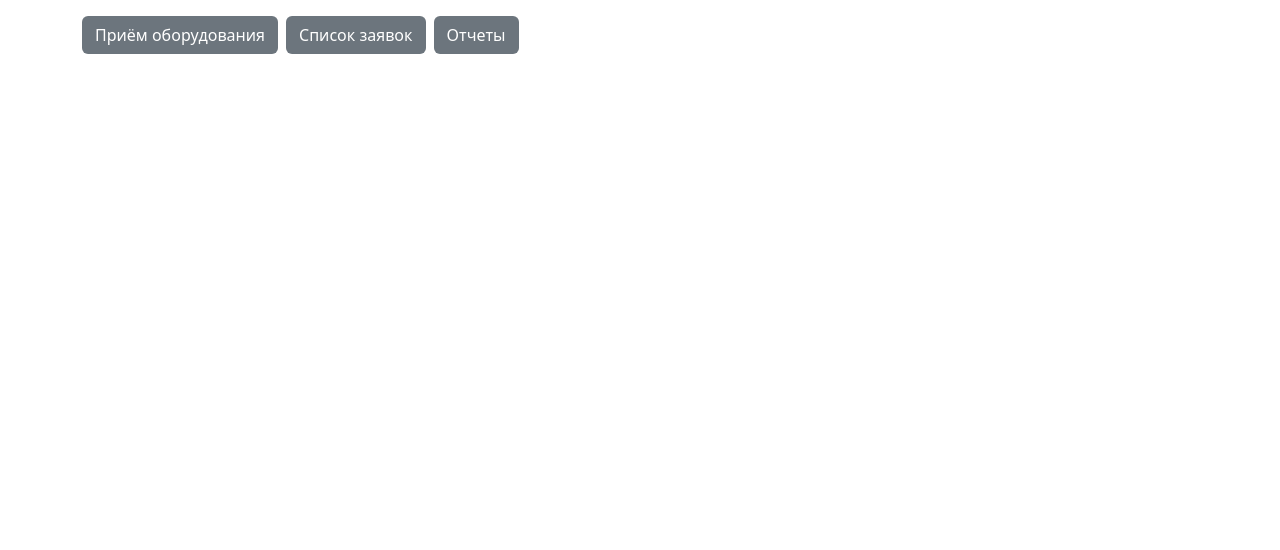
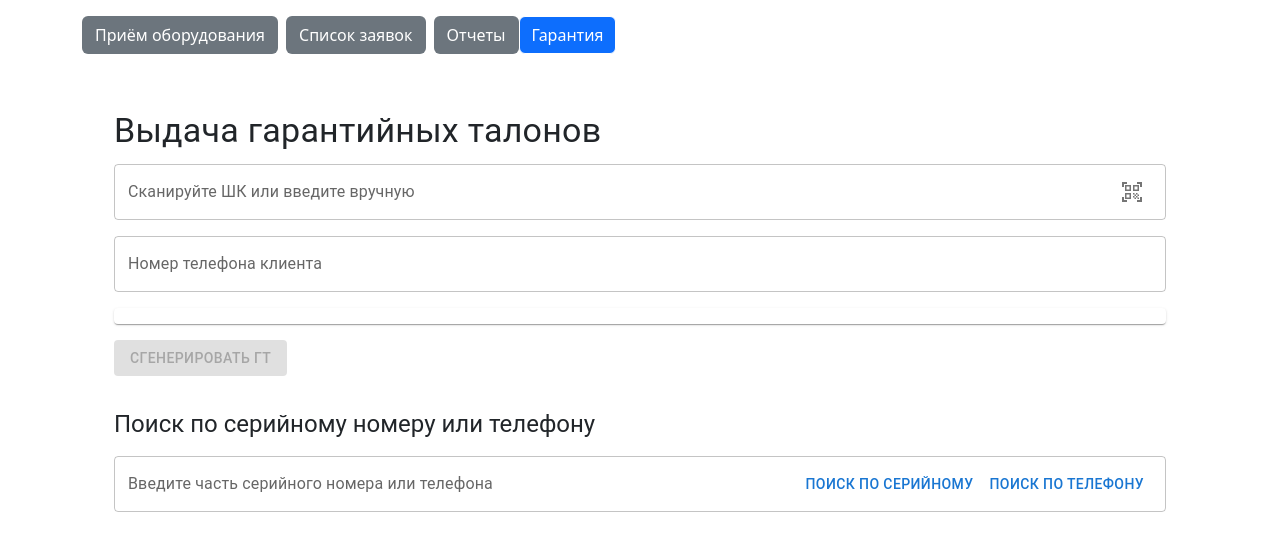
Before and after one commit to tetsergs/service-center, a React (Create React App) app: page /warranty in a window 1280 px wide. Shown: the top 550 px of the page. Built offline with nearby package versions, Linux system fonts and the light colour scheme.

Commit message:
warranties test

```diff
--- a/src/App.js
+++ b/src/App.js
@@ -3,7 +3,7 @@ import { BrowserRouter as Router, Routes, Route, NavLink } from 'react-router-do
 import ReceptionPage from './pages/ReceptionPage';
 import OrdersPage from './pages/OrdersPage';
 import ReportsPage from './pages/ReportsPage';
-
+import WarrantyPage from './pages/WarrantyPage';
 
 function App() {
   return (
@@ -13,12 +13,13 @@ function App() {
 <NavLink className="btn me-2" to="/" style={({ isActive }) => ({ backgroundColor: isActive ? '#0d6efd' : '#6c757d', color: '#fff' })}>Приём оборудования</NavLink>
 <NavLink className="btn me-2" to="/orders" style={({ isActive }) => ({ backgroundColor: isActive ? '#0d6efd' : '#6c757d', color: '#fff' })}>Список заявок</NavLink>
 <NavLink className="btn" to="/reports" style={({ isActive }) => ({ backgroundColor: isActive ? '#0d6efd' : '#6c757d', color: '#fff' })}>Отчеты</NavLink>
-
+<NavLink className="btn" to="/warranty" style={({ isActive }) => ({ backgroundColor: isActive ? '#0d6efd' : '#6c757d', color: '#fff' })}>Гарантия</NavLink>
         </nav>
         <Routes>
           <Route path="/" element={<ReceptionPage />} />
           <Route path="/orders" element={<OrdersPage />} />
           <Route path="/reports" element={<ReportsPage />} />
+          <Route path="/warranty" element={<WarrantyPage />} />
         </Routes>
       </div>
     </Router>
--- /dev/null
+++ b/src/components/WarrantyForm.js
@@ -0,0 +1,190 @@
+// src/components/WarrantyForm.jsx
+import React, { useState, useEffect, useRef } from 'react';
+import {
+  TextField, Button, Typography, Box, Paper, List, ListItem, InputAdornment,
+  Dialog, DialogTitle, DialogContent, IconButton
+} from '@mui/material';
+import { QrCodeScanner } from '@mui/icons-material';
+import { collection, addDoc, getDocs, query } from 'firebase/firestore';
+import { db } from '../firebase';
+import jsPDF from 'jspdf';
+import autoTable from 'jspdf-autotable';
+import { Html5Qrcode } from 'html5-qrcode';
+import logo from '../assets/logo.png';
+
+const WarrantyForm = () => {
+  const [serials, setSerials] = useState([]);
+  const [input, setInput] = useState('');
+  const [clientPhone, setClientPhone] = useState('');
+  const [searchResult, setSearchResult] = useState([]);
+  const [searchQuery, setSearchQuery] = useState('');
+  const [isScannerOpen, setIsScannerOpen] = useState(false);
+  const scannerRef = useRef(null);
+
+  const handleScan = (e) => {
+    if (e.key === 'Enter' && input.trim()) {
+      setSerials(prev => [...prev, input.trim()]);
+      setInput('');
+    }
+  };
+
+  const generatePDF = async () => {
+    const date = new Date().toLocaleDateString();
+    const warranty = {
+      phone: clientPhone,
+      serials,
+      date: new Date().toISOString(),
+    };
+
+    await addDoc(collection(db, 'warranties'), warranty);
+
+    const doc = new jsPDF();
+    const img = new Image();
+    img.src = logo;
+    img.onload = () => {
+      doc.addImage(img, 'PNG', 80, 10, 50, 20);
+      doc.setFont('helvetica', 'bold');
+      doc.setFontSize(18);
+      doc.text('Гарантийный талон', 105, 40, { align: 'center' });
+
+      doc.setFont('helvetica', 'normal');
+      doc.setFontSize(12);
+      doc.text(`Дата выдачи: ${date}`, 14, 50);
+      doc.text('Серийные номера оборудования:', 14, 60);
+
+      autoTable(doc, {
+        startY: 65,
+        head: [['№', 'Серийный номер']],
+        body: serials.map((s, i) => [i + 1, s]),
+      });
+
+      doc.text('Гарантийные условия:', 14, doc.lastAutoTable.finalY + 10);
+      doc.setFontSize(10);
+      doc.text('Этот текст будет заменён позже на актуальные условия.', 14, doc.lastAutoTable.finalY + 20);
+      doc.save('warranty.pdf');
+    };
+
+    setSerials([]);
+    setClientPhone('');
+  };
+
+  const searchBySerial = async () => {
+    const q = query(collection(db, 'warranties'));
+    const snapshot = await getDocs(q);
+    const all = snapshot.docs.map(doc => ({ id: doc.id, ...doc.data() }));
+    const filtered = all.filter(w => w.serials.some(s => s.includes(searchQuery)));
+    setSearchResult(filtered);
+  };
+
+  const searchByPhone = async () => {
+    const q = query(collection(db, 'warranties'));
+    const snapshot = await getDocs(q);
+    const all = snapshot.docs.map(doc => ({ id: doc.id, ...doc.data() }));
+    const filtered = all.filter(w => w.phone.includes(searchQuery));
+    setSearchResult(filtered);
+  };
+
+  useEffect(() => {
+    let html5QrCode;
+    if (isScannerOpen && scannerRef.current) {
+      html5QrCode = new Html5Qrcode("scanner");
+      Html5Qrcode.getCameras().then(devices => {
+        if (devices && devices.length) {
+          html5QrCode.start(
+            devices[0].id,
+            { fps: 10, qrbox: { width: 250, height: 250 } },
+            decodedText => {
+              setSerials(prev => [...prev, decodedText]);
+              setIsScannerOpen(false);
+              html5QrCode.stop();
+            },
+            () => {}
+          );
+        }
+      });
+    }
+    return () => {
+      if (html5QrCode) {
+        html5QrCode.stop().catch(() => {});
+      }
+    };
+  }, [isScannerOpen]);
+
+  return (
+    <Box sx={{ p: 4 }}>
+      <Typography variant="h4" gutterBottom>Выдача гарантийных талонов</Typography>
+
+      <TextField
+        label="Сканируйте ШК или введите вручную"
+        value={input}
+        onChange={e => setInput(e.target.value)}
+        onKeyDown={handleScan}
+        fullWidth
+        sx={{ mb: 2 }}
+        InputProps={{
+          endAdornment: (
+            <InputAdornment position="end">
+              <IconButton onClick={() => setIsScannerOpen(true)}>
+                <QrCodeScanner />
+              </IconButton>
+            </InputAdornment>
+          )
+        }}
+      />
+
+      <TextField
+        label="Номер телефона клиента"
+        value={clientPhone}
+        onChange={e => setClientPhone(e.target.value)}
+        fullWidth
+        sx={{ mb: 2 }}
+      />
+
+      <List component={Paper} sx={{ maxHeight: 200, overflow: 'auto', mb: 2 }}>
+        {serials.map((s, i) => (
+          <ListItem key={i}>{s}</ListItem>
+        ))}
+      </List>
+
+      <Button variant="contained" onClick={generatePDF} disabled={!serials.length || !clientPhone}>
+        Сгенерировать ГТ
+      </Button>
+
+      <Box mt={4}>
+        <Typography variant="h5">Поиск по серийному номеру или телефону</Typography>
+        <TextField
+          label="Введите часть серийного номера или телефона"
+          value={searchQuery}
+          onChange={e => setSearchQuery(e.target.value)}
+          InputProps={{
+            endAdornment: (
+              <InputAdornment position="end">
+                <Button onClick={searchBySerial}>Поиск по серийному</Button>
+                <Button onClick={searchByPhone}>Поиск по телефону</Button>
+              </InputAdornment>
+            )
+          }}
+          fullWidth
+          sx={{ mt: 2 }}
+        />
+
+        {searchResult.map((res, i) => (
+          <Paper key={i} sx={{ mt: 2, p: 2 }}>
+            <Typography>Телефон: {res.phone}</Typography>
+            <Typography>Дата: {new Date(res.date).toLocaleDateString()}</Typography>
+            <Typography>Серийники: {res.serials.join(', ')}</Typography>
+          </Paper>
+        ))}
+      </Box>
+
+      <Dialog open={isScannerOpen} onClose={() => setIsScannerOpen(false)} fullWidth maxWidth="sm">
+        <DialogTitle>Сканируйте QR/Штрихкод</DialogTitle>
+        <DialogContent>
+          <div id="scanner" style={{ width: '100%' }} ref={scannerRef} />
+        </DialogContent>
+      </Dialog>
+    </Box>
+  );
+};
+
+export default WarrantyForm;
--- /dev/null
+++ b/src/pages/WarrantyPage.js
@@ -0,0 +1,13 @@
+// src/pages/WarrantyPage.jsx
+import React from 'react';
+import WarrantyForm from '../components/WarrantyForm';
+
+const WarrantyPage = () => {
+  return (
+    <div>
+      <WarrantyForm />
+    </div>
+  );
+};
+
+export default WarrantyPage;
```
Also changed, not shown: package.json (+6 -2 lines), src/assets/logo.png (added), 23 other files (tests, documents, lock files or other folders).
